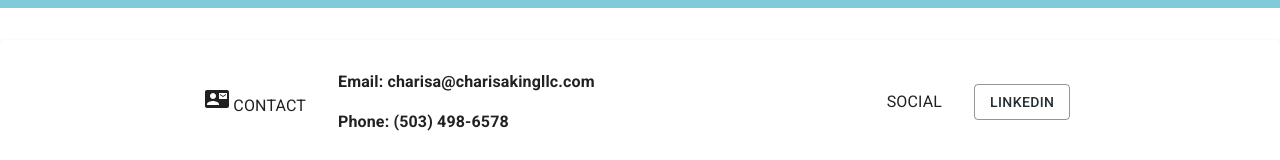
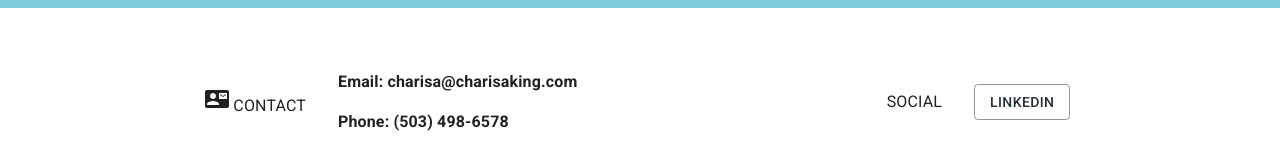
Before and after one commit to rickahlander/charisakingresume, a React (Create React App) app: page / in a window 1280 px wide. Shown: the part 3064-3224 px from the top of the page. Built offline with nearby package versions, Linux system fonts and the light colour scheme.

Commit message:
fix email

```diff
--- a/src/containers/Contact/index.jsx
+++ b/src/containers/Contact/index.jsx
@@ -9,7 +9,7 @@ import { UTF8ArrToStr, base64DecToArr } from "../../utils/Obfuscate"
 import ContactIcon from "@mui/icons-material/ContactMail";
 
 
-const email = "Y2hhcmlzYUBjaGFyaXNha2luZ2xsYy5jb20=";
+const email = "Y2hhcmlzYUBjaGFyaXNha2luZy5jb20=";
 const phone = "KDUwMykgNDk4LTY1Nzg=";
 const resultEmail = UTF8ArrToStr(base64DecToArr(email));
 
```
